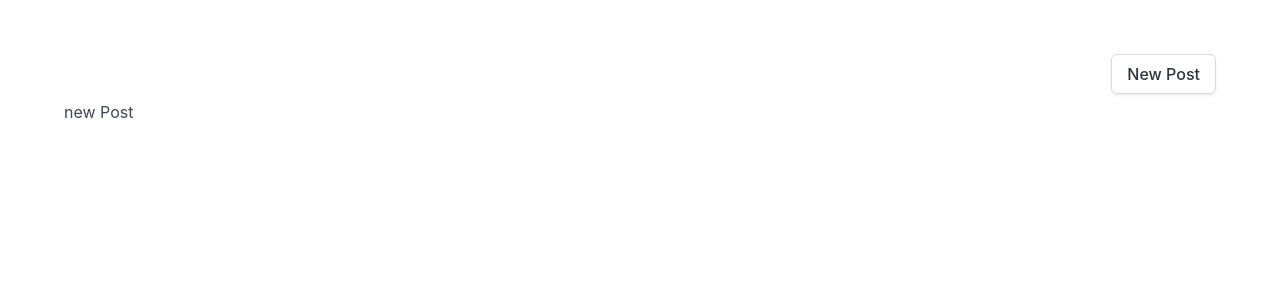
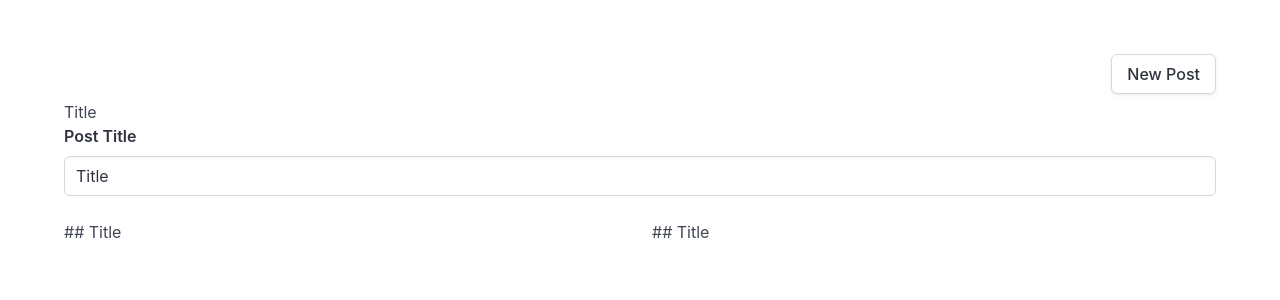
Before and after one commit to shampansky/lachlan-vue, a Vue app: page /posts/new in a window 1280 px wide. Shown: the top 300 px of the page. Built offline with nearby package versions, Linux system fonts and the light colour scheme.

Commit message:
Добавление блока редактирования поста и превью

```diff
--- /dev/null
+++ b/src/components/PostWriter.vue
@@ -0,0 +1,44 @@
+<script setup lang="ts">
+import { ref, onMounted } from 'vue'
+import type { TimeLinePost } from '@/posts'
+
+const props = defineProps<{ post: TimeLinePost }>()
+const title = ref(props.post.title)
+const content = ref(props.post.markdown)
+const contentEditable = ref<HTMLDivElement>()
+
+onMounted(() => {
+  if (!contentEditable.value) {
+    throw Error('ContentEditable DOM node was not found')
+  }
+  contentEditable.value.innerText = content.value
+})
+
+function handleInput() {
+  if (!contentEditable.value) {
+    throw Error('ContentEditable DOM node was not found')
+  }
+  content.value = contentEditable.value?.innerText
+}
+</script>
+
+<template>
+  <div class="columns">
+    <div class="column">
+      {{ title }}
+      <div class="field">
+        <div class="label">Post Title</div>
+        <input v-model="title" type="text" class="input" />
+      </div>
+    </div>
+  </div>
+
+  <div class="columns">
+    <div class="column">
+      <div contenteditable="true" ref="contentEditable" @input="handleInput" />
+    </div>
+    <div class="column">
+      {{ content }}
+    </div>
+  </div>
+</template>
--- a/src/posts.ts
+++ b/src/posts.ts
@@ -4,6 +4,7 @@ export interface Post {
   id: string
   title: string
   created: string
+  markdown: string
 }
 
 export interface TimeLinePost extends Omit<Post, 'created'> {
@@ -14,16 +15,19 @@ export const today: Post = {
   id: '1',
   title: 'Today',
   created: DateTime.now().toISO(),
+  markdown: '',
 }
 
 export const thisWeek: Post = {
   id: '2',
   title: 'This Week',
   created: DateTime.now().minus({ days: 5 }).toISO(),
+  markdown: '',
 }
 
 export const thisMonth: Post = {
   id: '3',
   title: 'This Month',
   created: DateTime.now().minus({ weeks: 3 }).toISO(),
+  markdown: '',
 }
--- a/src/views/NewPost.vue
+++ b/src/views/NewPost.vue
@@ -1 +1,16 @@
-<template>new Post</template>
+<script setup lang="ts">
+import { DateTime } from 'luxon'
+import PostWriter from '../components/PostWriter.vue'
+import type { TimeLinePost } from '@/posts'
+
+const post: TimeLinePost = {
+  id: '-1',
+  title: 'Title',
+  created: DateTime.now(),
+  markdown: '## Title',
+}
+</script>
+
+<template>
+  <PostWriter :post="post" />
+</template>
```
